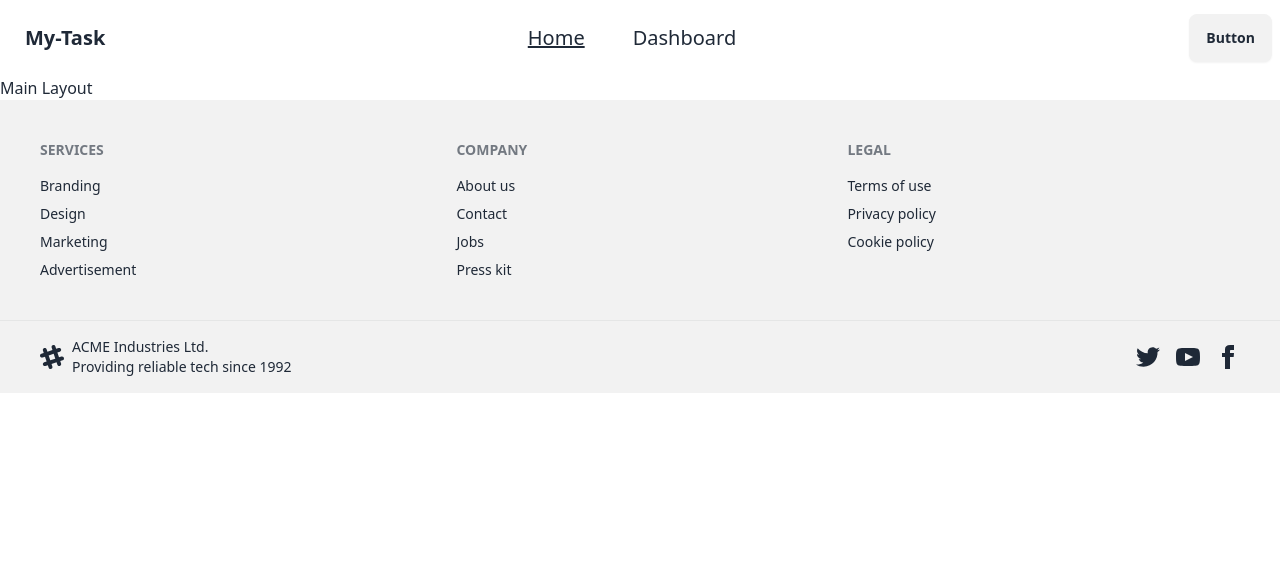
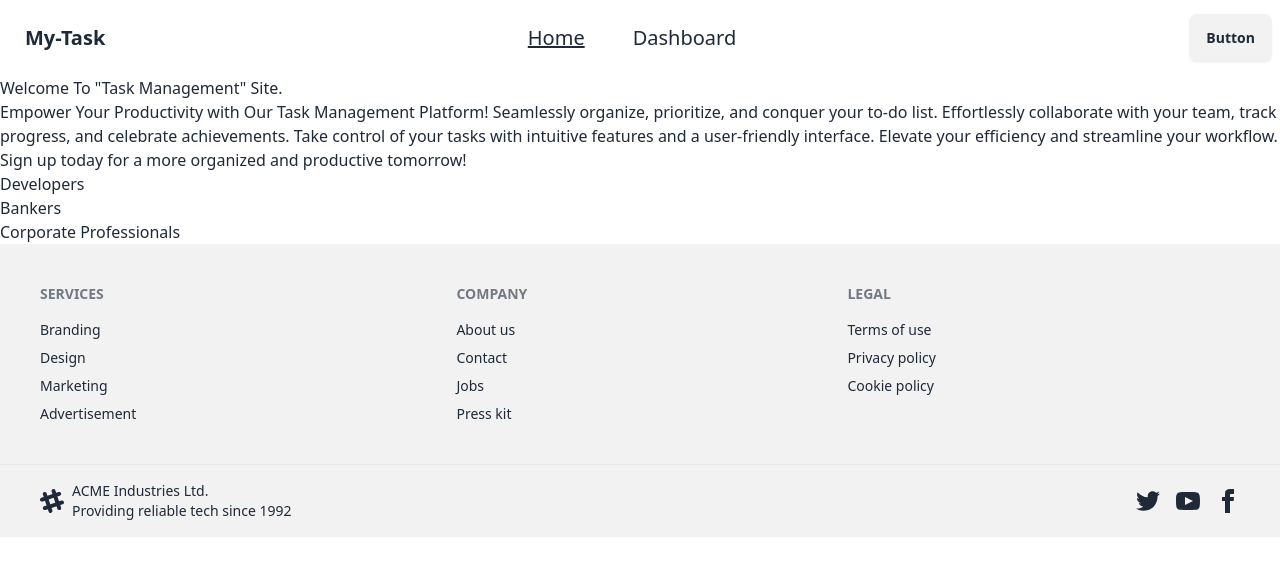
Before and after one commit to Sayedul3731/task-management-client, a React (Vite) app: page / in a window 1280 px wide. Shown: the top 576 px of the page. Built offline with nearby package versions, Linux system fonts and the light colour scheme.

Commit message:
added a banner section

```diff
--- a/src/Layout/MainLayout/MainLayout.jsx
+++ b/src/Layout/MainLayout/MainLayout.jsx
@@ -1,3 +1,4 @@
+import { Outlet } from "react-router-dom";
 import Footer from "../../Shared/Footer/Footer";
 import Navbar from "../../Shared/Navbar/Navbar";
 
@@ -6,7 +7,7 @@ const MainLayout = () => {
     return (
         <div className="max-w-7xl mx-auto">
             <Navbar></Navbar>
-            <h1>Main Layout</h1>
+            <Outlet></Outlet>
             <Footer></Footer>
         </div>
     );
--- /dev/null
+++ b/src/Pages/Dashboard/Dashboard.jsx
@@ -0,0 +1,11 @@
+
+
+const Dashboard = () => {
+    return (
+        <div>
+            <h1>Dashboard</h1>
+        </div>
+    );
+};
+
+export default Dashboard;
--- /dev/null
+++ b/src/Pages/Home/Home.jsx
@@ -0,0 +1,14 @@
+import Banner from "../../components/Banner/Banner";
+import WhoUseThisSite from "../../components/WhoUseThisSite/WhoUseThisSite";
+
+
+const Home = () => {
+    return (
+        <div>
+            <Banner></Banner>
+            <WhoUseThisSite></WhoUseThisSite>
+        </div>
+    );
+};
+
+export default Home;
--- /dev/null
+++ b/src/components/Banner/Banner.jsx
@@ -0,0 +1,13 @@
+/* eslint-disable react/no-unescaped-entities */
+
+
+const Banner = () => {
+    return (
+        <div>
+            <h1>Welcome To "Task Management" Site.</h1>
+            <p>Empower Your Productivity with Our Task Management Platform! Seamlessly organize, prioritize, and conquer your to-do list. Effortlessly collaborate with your team, track progress, and celebrate achievements. Take control of your tasks with intuitive features and a user-friendly interface. Elevate your efficiency and streamline your workflow. Sign up today for a more organized and productive tomorrow!</p>
+        </div>
+    );
+};
+
+export default Banner;
--- /dev/null
+++ b/src/components/WhoUseThisSite/WhoUseThisSite.jsx
@@ -0,0 +1,13 @@
+
+
+const WhoUseThisSite = () => {
+    return (
+        <div>
+            <h1>Developers</h1>
+            <h1>Bankers</h1>
+            <h1>Corporate Professionals</h1>
+        </div>
+    );
+};
+
+export default WhoUseThisSite;
```
Also changed, not shown: src/Routes/Routes.jsx (+12 -0 lines).
